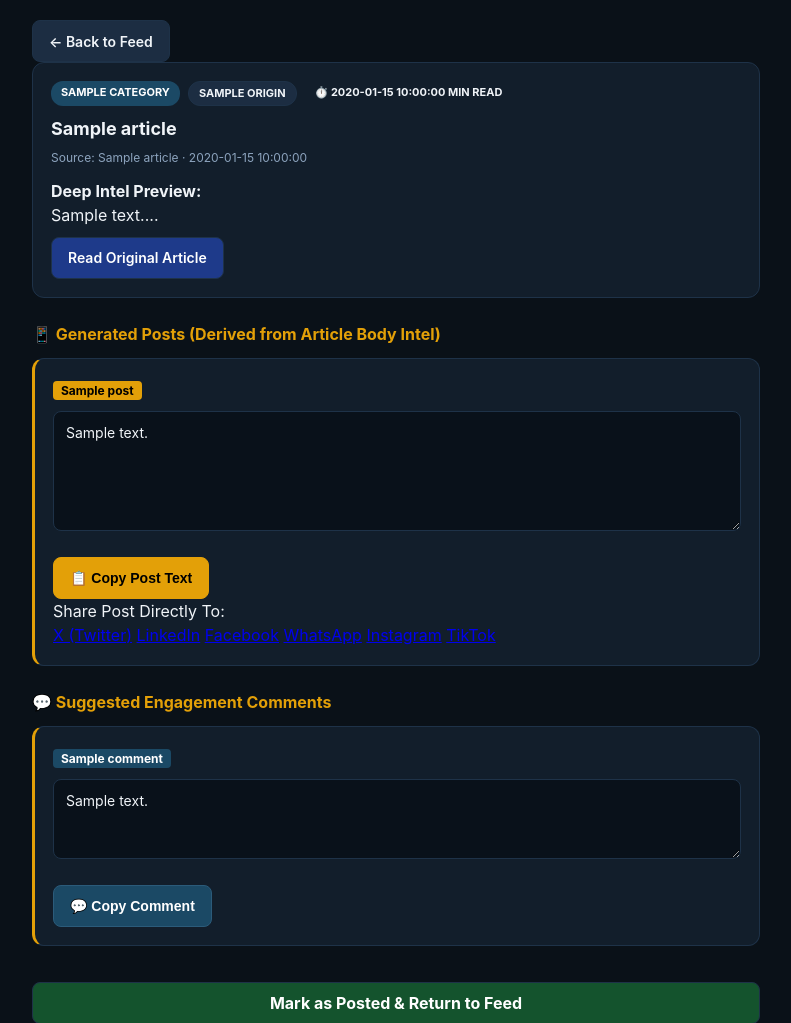
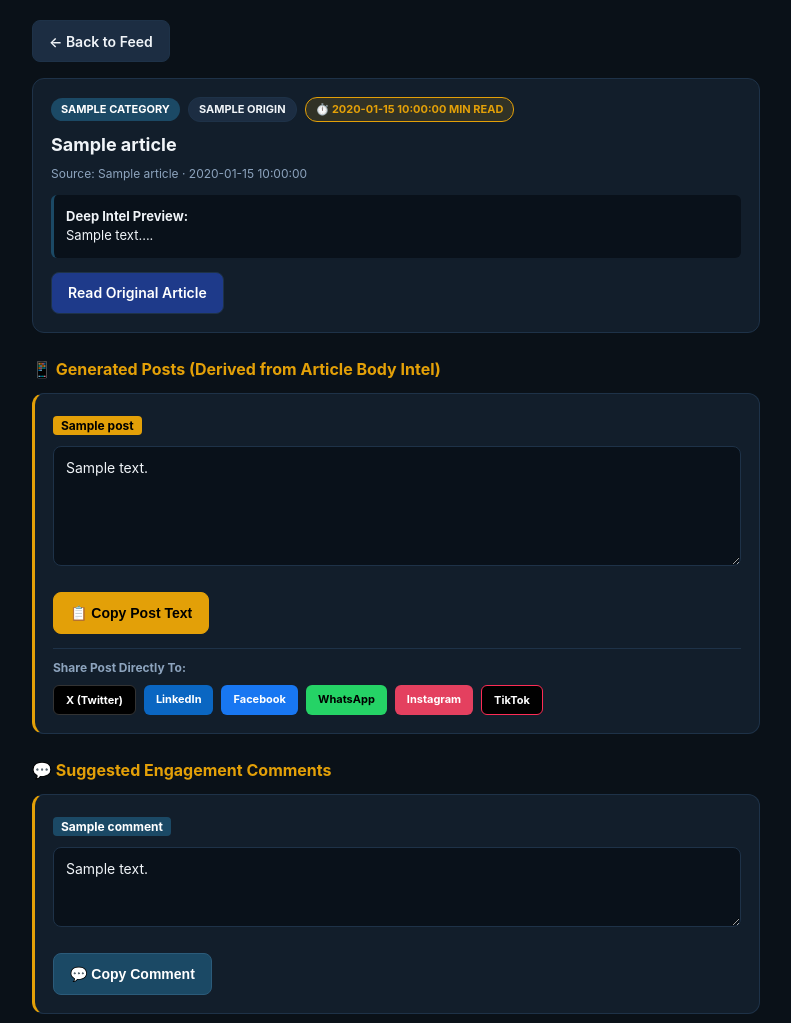
Before and after one commit to ositatochi/newsfeed, a Flask app: template templates/article.html in a window 1280 px wide. Shown: the part 57-1080 px from the top of the page, without its empty margins (244-1035 px from the left). Run offline with Flask 3, Linux system fonts and the light colour scheme; the template is opened without the code that fills it: most values are stand-ins (such as "Sample title", 1, 10 or a date in 2020).

Commit message:
feat(ui): complete styling for share hub, intel box, and navigation buttons

```diff
--- a/static/style.css
+++ b/static/style.css
@@ -92,6 +92,8 @@ body {
   margin: 0 auto;
 }
 
+.top-nav { margin-bottom: 16px; }
+
 .quote-card {
   background: linear-gradient(135deg, var(--brand-blue), #0d1b2a);
   border-left: 4px solid var(--accent-gold);
@@ -135,14 +137,23 @@ select {
   margin-bottom: 16px;
 }
 
-.card-header { display: flex; gap: 8px; margin-bottom: 10px; }
+.card-header { display: flex; gap: 8px; margin-bottom: 10px; align-items: center; flex-wrap: wrap; }
 .tag { font-size: 11px; font-weight: 700; padding: 3px 10px; border-radius: 12px; text-transform: uppercase; }
 .cat-tag { background-color: var(--brand-blue); color: #ffffff; }
 .origin-tag { background-color: var(--btn-bg); color: var(--text-main); border: 1px solid var(--border-color); }
+.time-tag { background-color: rgba(227, 160, 8, 0.15); color: var(--accent-gold); border: 1px solid var(--accent-gold); }
 
 .title { font-size: 18px; font-weight: 700; margin-bottom: 8px; color: var(--text-main); line-height: 1.4; }
 .meta { font-size: 12px; color: var(--text-muted); margin-bottom: 12px; }
-.summary { font-size: 14px; color: var(--text-main); margin-bottom: 14px; }
+
+.intel-summary-box {
+  background-color: var(--input-bg);
+  border-left: 3px solid var(--brand-blue);
+  padding: 12px;
+  border-radius: 6px;
+  font-size: 13px;
+  margin-bottom: 14px;
+}
 
 .section-heading { font-size: 16px; font-weight: 700; margin: 24px 0 12px; color: var(--accent-gold); }
 
@@ -165,6 +176,25 @@ select {
 }
 
 .comment-height { min-height: 80px; }
+
+.share-hub { margin-top: 14px; padding-top: 10px; border-top: 1px solid var(--border-color); }
+.share-label { font-size: 12px; font-weight: 700; color: var(--text-muted); display: block; margin-bottom: 8px; }
+.share-buttons { display: flex; gap: 8px; flex-wrap: wrap; }
+
+.social-btn {
+  font-size: 11px;
+  font-weight: 700;
+  padding: 6px 12px;
+  border-radius: 6px;
+  text-decoration: none;
+  color: #ffffff;
+}
+.x-btn { background-color: #000000; border: 1px solid #333; }
+.linkedin-btn { background-color: #0a66c2; }
+.facebook-btn { background-color: #1877f2; }
+.whatsapp-btn { background-color: #25d366; color: #000; }
+.instagram-btn { background-color: #e4405f; }
+.tiktok-btn { background-color: #010101; border: 1px solid #fe2c55; }
 
 .row { display: flex; flex-wrap: wrap; gap: 10px; margin-top: 10px; }
 
```
